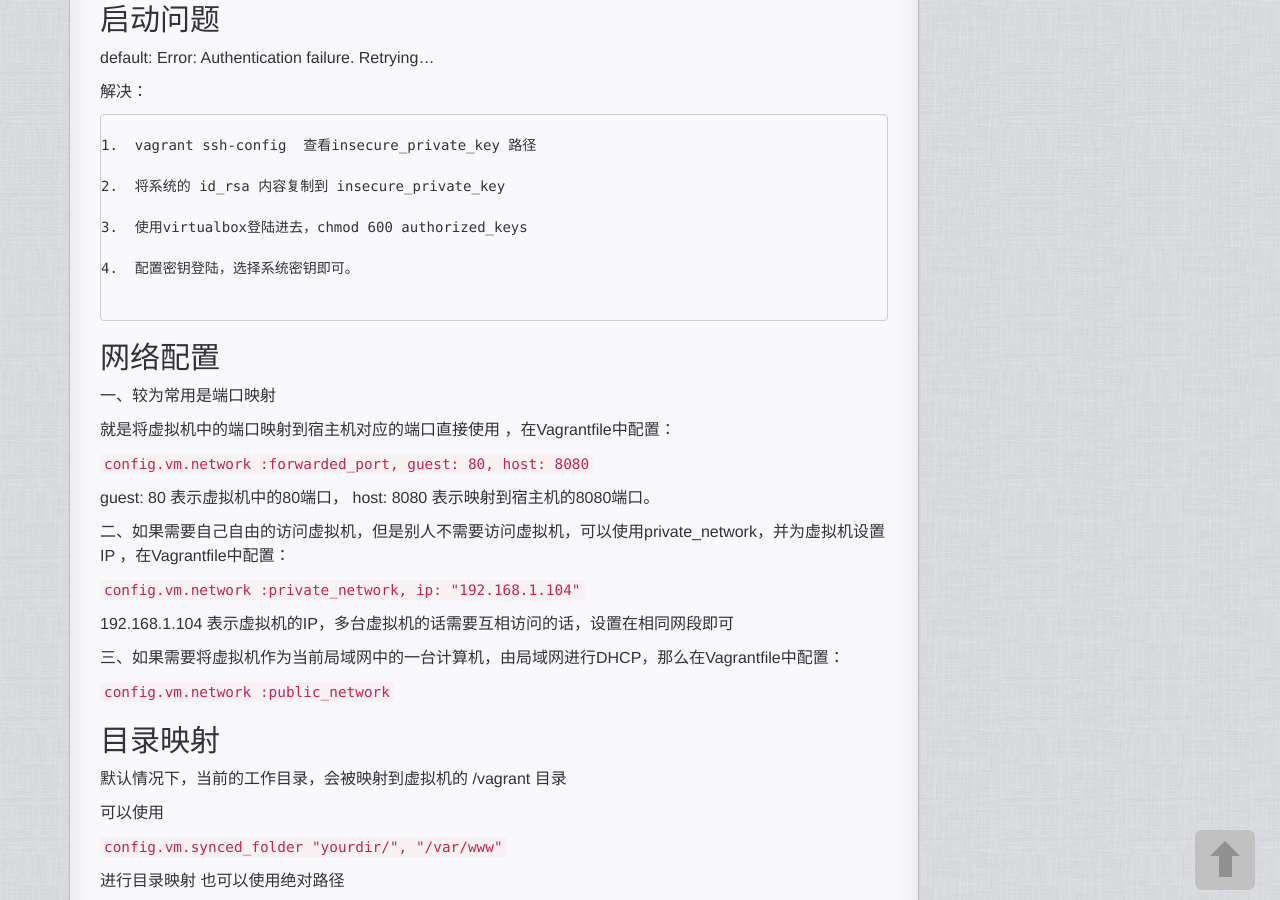
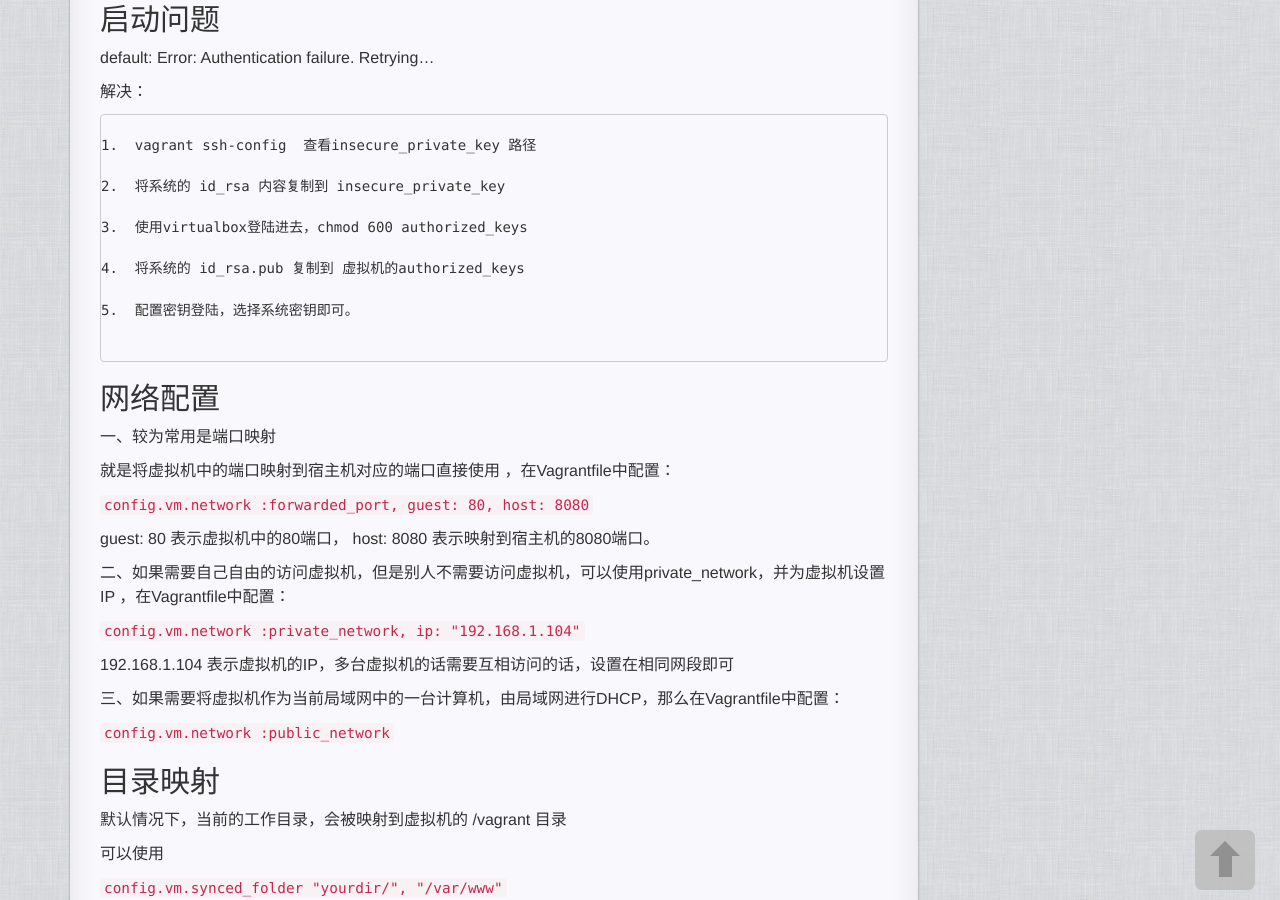
Before and after one commit to imouren/imouren.github.io, a Jekyll site: the page built from _posts/2016-03-25-vagrant.md, in a window 1280 px wide and 900 px high, scrolled down 646 px. Built offline with Jekyll 4.4.1, drawn with Linux system fonts in a browser that asks for light colours; nearby versions of some CDN libraries; comment, search, counter and statistics services are not loaded; a style sheet for code colours, icons or effects is not loaded.

Commit message:
add more

````diff
--- a/_posts/2016-03-25-vagrant.md
+++ b/_posts/2016-03-25-vagrant.md
@@ -48,7 +48,9 @@ default: Error: Authentication failure. Retrying...
 
 3.  使用virtualbox登陆进去，chmod 600 authorized_keys
 
-4.  配置密钥登陆，选择系统密钥即可。
+4.  将系统的 id_rsa.pub 复制到 虚拟机的authorized_keys
+
+5.  配置密钥登陆，选择系统密钥即可。
 
 
 ```
````
